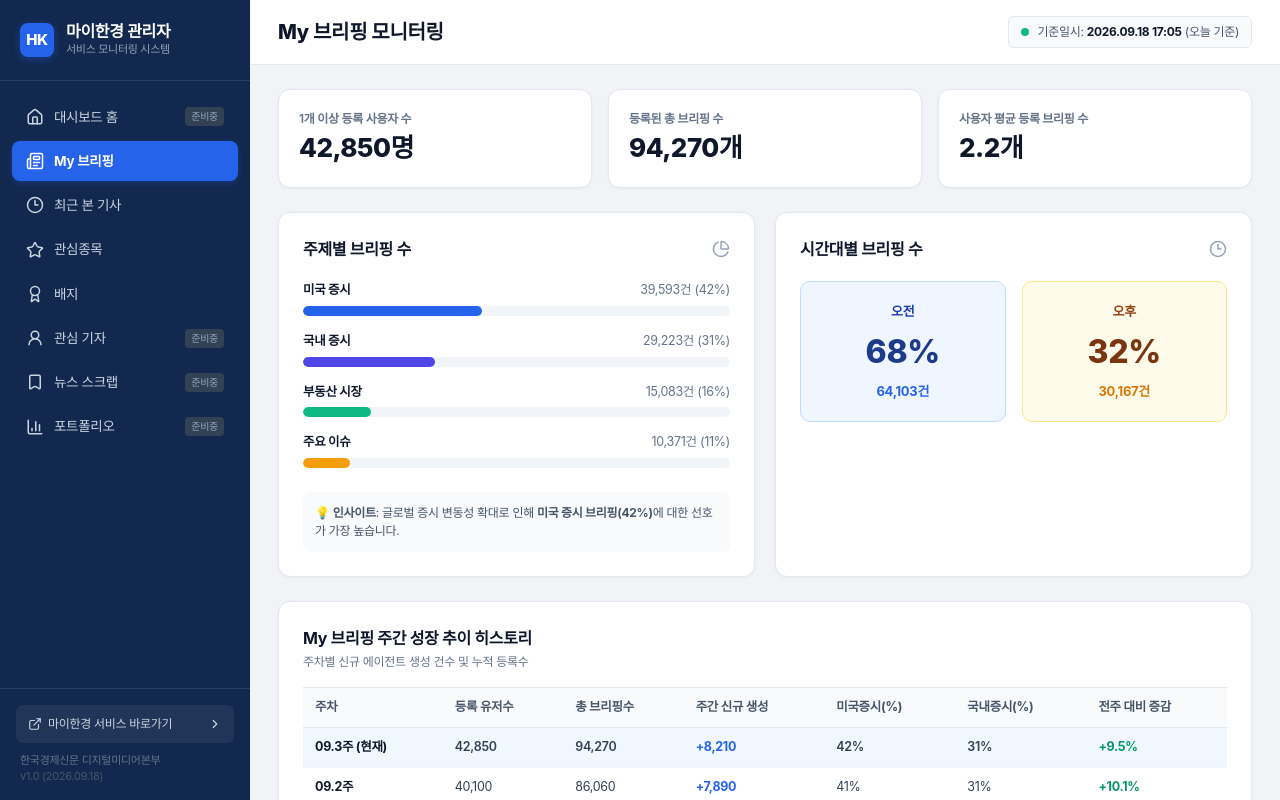
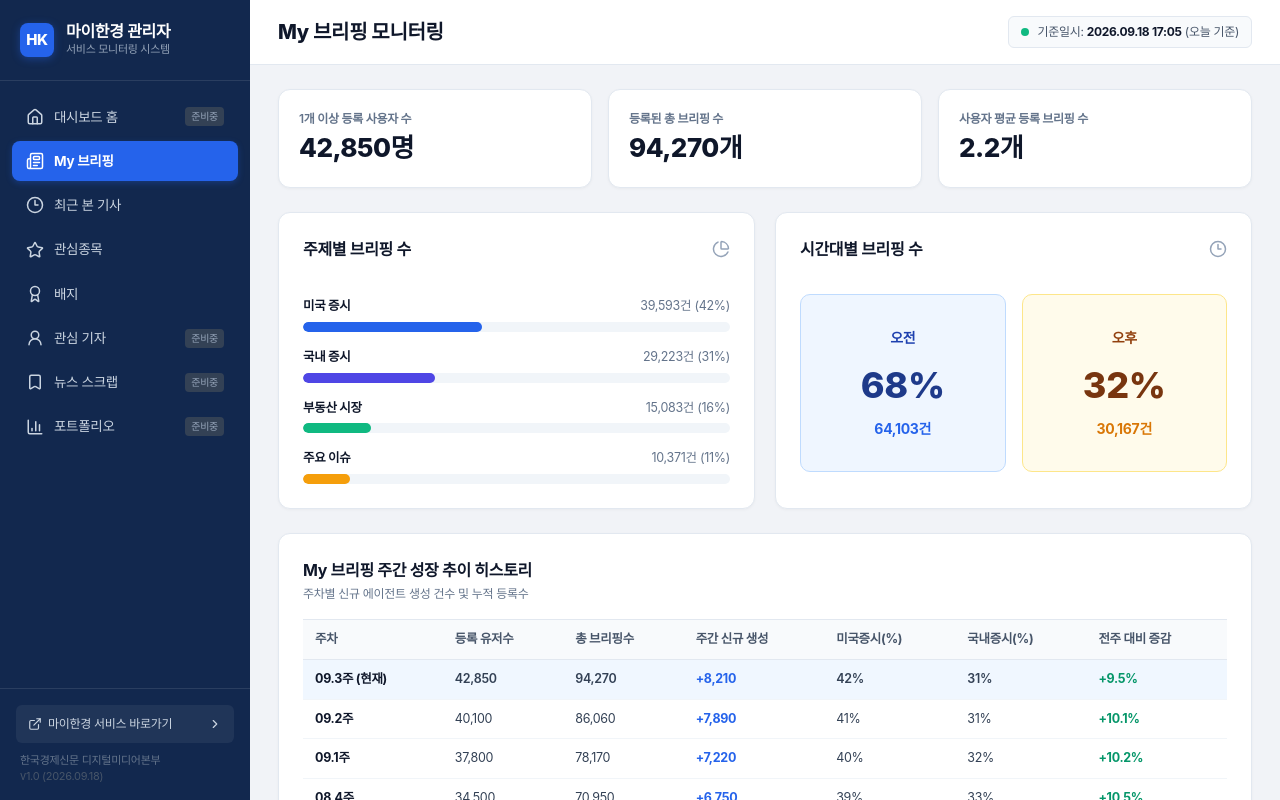
Before and after one commit to hktouchkim/myhankyung, a Next.js app: page /admin in a window 1280 px wide. Shown: the top 800 px of the page. Built offline with nearby package versions, Linux system fonts and the light colour scheme.

Commit message:
refactor: My 브리핑 주제별 인사이트 박스 삭제 및 좌우 모듈 수직 균형 정렬

```diff
--- a/app/admin/admin-dashboard-client.tsx
+++ b/app/admin/admin-dashboard-client.tsx
@@ -439,7 +439,7 @@ function BriefingTab() {
 
       <div className={styles.grid2Col}>
         {/* 주제별 브리핑 수 */}
-        <div className={styles.sectionCard}>
+        <div className={styles.sectionCard} style={{ display: "flex", flexDirection: "column" }}>
           <div className={styles.sectionHeader}>
             <div>
               <h3 className={styles.sectionTitle}>주제별 브리핑 수</h3>
@@ -447,7 +447,7 @@ function BriefingTab() {
             <PieChart size={18} color="#94a3b8" />
           </div>
 
-          <div className={styles.progressList}>
+          <div className={styles.progressList} style={{ flex: 1, display: "flex", flexDirection: "column", justifyContent: "space-around" }}>
             {[
               { name: "미국 증시", count: "39,593건", pct: 42, color: "#2563eb" },
               { name: "국내 증시", count: "29,223건", pct: 31, color: "#4f46e5" },
@@ -468,14 +468,10 @@ function BriefingTab() {
               </div>
             ))}
           </div>
-
-          <div style={{ marginTop: "24px", padding: "12px", borderRadius: "8px", backgroundColor: "#f8fafc", fontSize: "12px", color: "#475569" }}>
-            💡 <strong>인사이트</strong>: 글로벌 증시 변동성 확대로 인해 <strong>미국 증시 브리핑(42%)</strong>에 대한 선호가 가장 높습니다.
-          </div>
         </div>
 
         {/* 시간대별 브리핑 수 */}
-        <div className={styles.sectionCard}>
+        <div className={styles.sectionCard} style={{ display: "flex", flexDirection: "column" }}>
           <div className={styles.sectionHeader}>
             <div>
               <h3 className={styles.sectionTitle}>시간대별 브리핑 수</h3>
@@ -483,16 +479,18 @@ function BriefingTab() {
             <Clock3 size={18} color="#94a3b8" />
           </div>
 
-          <div style={{ display: "grid", gridTemplateColumns: "1fr 1fr", gap: "16px", marginTop: "20px" }}>
-            <div style={{ padding: "20px 16px", borderRadius: "10px", border: "1px solid #bfdbfe", backgroundColor: "#eff6ff", textAlign: "center" }}>
-              <div style={{ fontSize: "13px", fontWeight: 700, color: "#1e40af" }}>오전</div>
-              <div style={{ fontSize: "32px", fontWeight: 800, color: "#1e3a8a", margin: "6px 0" }}>68%</div>
-              <div style={{ fontSize: "13px", fontWeight: 700, color: "#2563eb" }}>64,103건</div>
-            </div>
-            <div style={{ padding: "20px 16px", borderRadius: "10px", border: "1px solid #fde68a", backgroundColor: "#fffbeb", textAlign: "center" }}>
-              <div style={{ fontSize: "13px", fontWeight: 700, color: "#92400e" }}>오후</div>
-              <div style={{ fontSize: "32px", fontWeight: 800, color: "#78350f", margin: "6px 0" }}>32%</div>
-              <div style={{ fontSize: "13px", fontWeight: 700, color: "#d97706" }}>30,167건</div>
+          <div style={{ flex: 1, display: "flex", alignItems: "center" }}>
+            <div style={{ width: "100%", display: "grid", gridTemplateColumns: "1fr 1fr", gap: "16px" }}>
+              <div style={{ padding: "32px 16px", borderRadius: "10px", border: "1px solid #bfdbfe", backgroundColor: "#eff6ff", textAlign: "center" }}>
+                <div style={{ fontSize: "14px", fontWeight: 700, color: "#1e40af" }}>오전</div>
+                <div style={{ fontSize: "36px", fontWeight: 800, color: "#1e3a8a", margin: "10px 0 6px 0" }}>68%</div>
+                <div style={{ fontSize: "14px", fontWeight: 700, color: "#2563eb" }}>64,103건</div>
+              </div>
+              <div style={{ padding: "32px 16px", borderRadius: "10px", border: "1px solid #fde68a", backgroundColor: "#fffbeb", textAlign: "center" }}>
+                <div style={{ fontSize: "14px", fontWeight: 700, color: "#92400e" }}>오후</div>
+                <div style={{ fontSize: "36px", fontWeight: 800, color: "#78350f", margin: "10px 0 6px 0" }}>32%</div>
+                <div style={{ fontSize: "14px", fontWeight: 700, color: "#d97706" }}>30,167건</div>
+              </div>
             </div>
           </div>
         </div>
```
